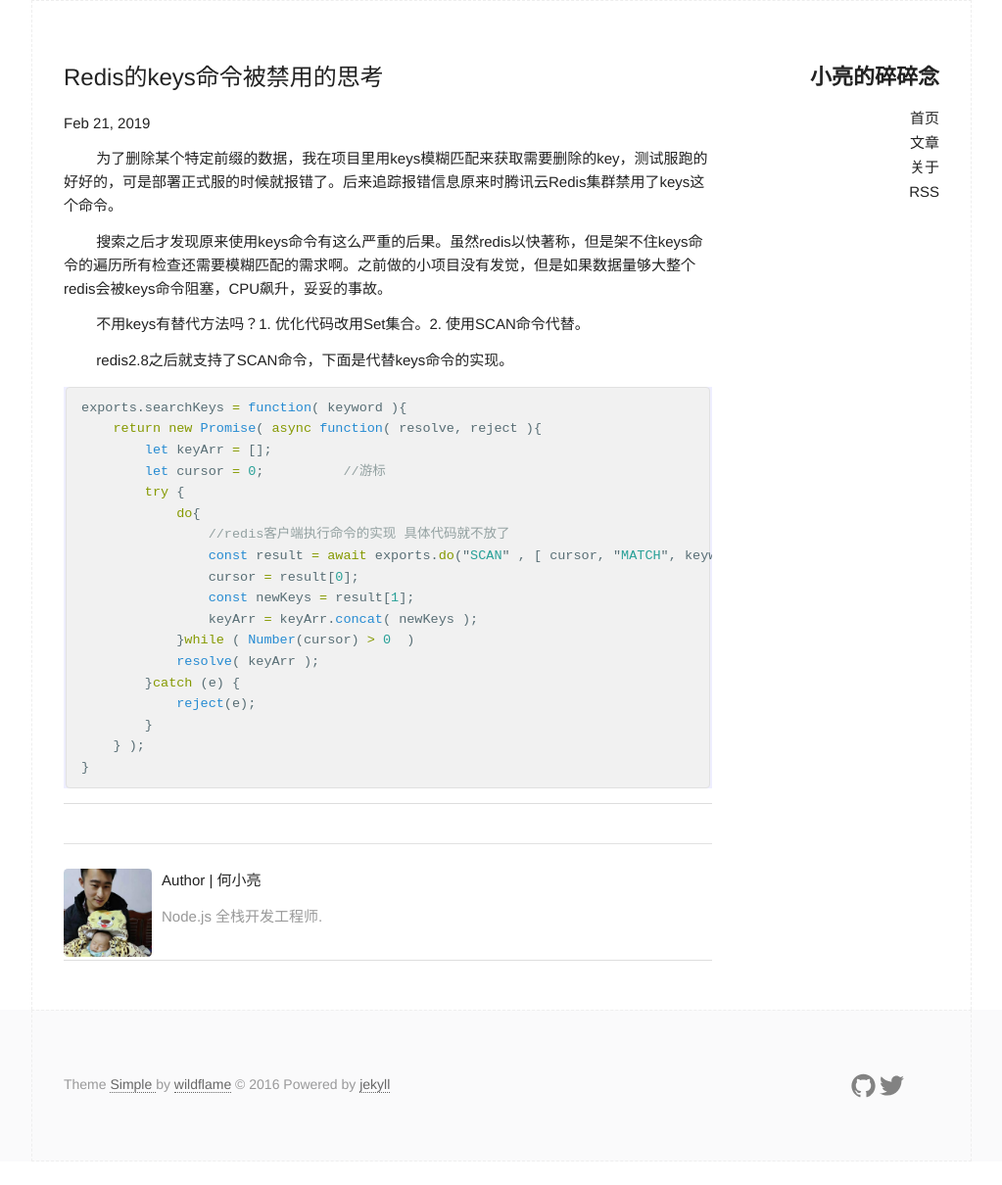
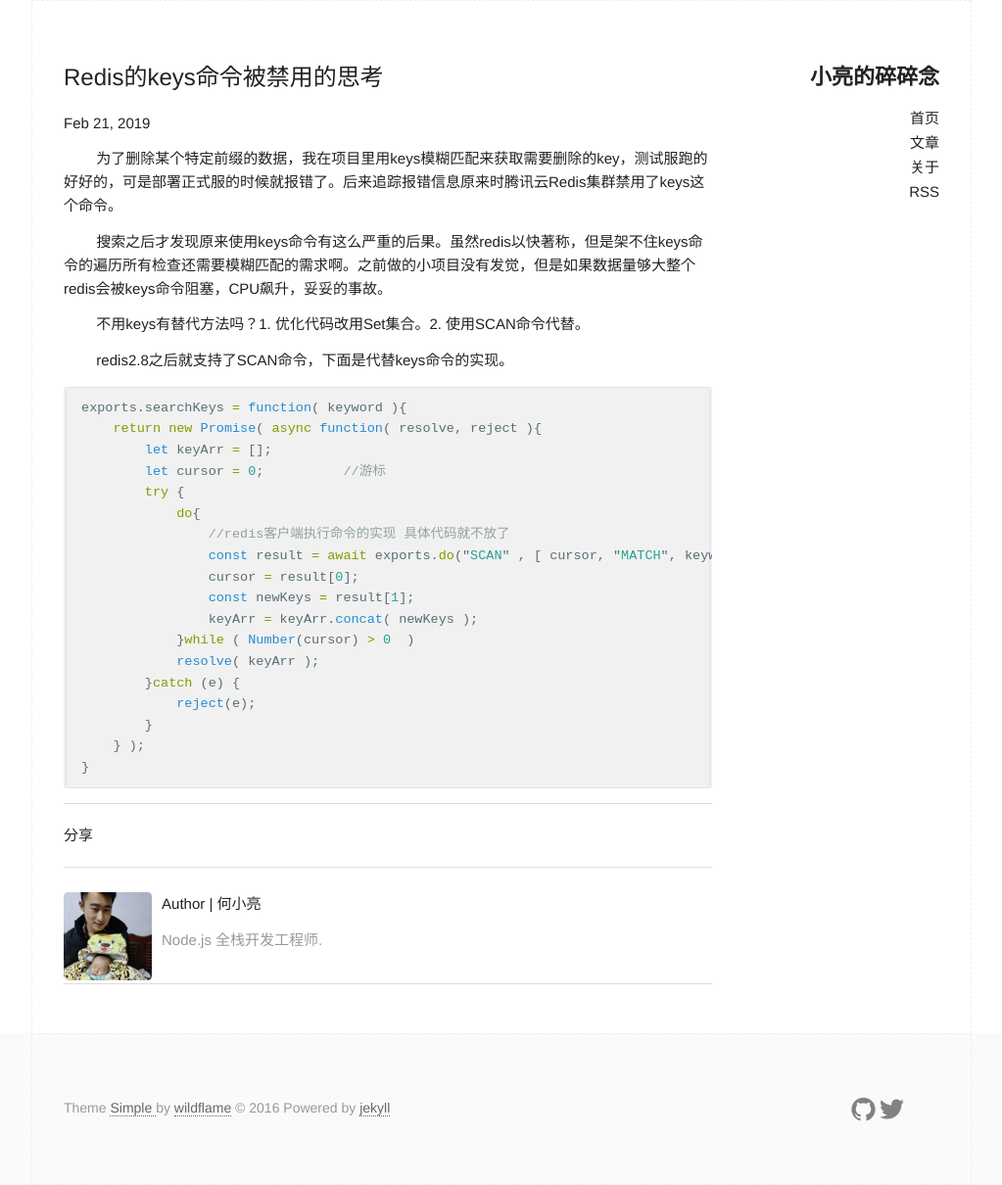
Before and after one commit to Snoopyjoy/blog, a Jekyll site: the page built from _posts/2019-02-21-redis-keys.md, in a window 1280 px wide. Shown: the whole page at 98% size, without its empty margins (128-1151 px from the left). Built offline with Jekyll 4.4.1, drawn with Linux system fonts in a browser that asks for light colours; comment, search, counter and statistics services are not loaded; before the commit the page ends 1186 px from its top, so only the background shows below that.

Commit message:
'集成sharesdk'

```diff
--- a/_config.yml
+++ b/_config.yml
@@ -30,6 +30,6 @@
   client_id: 1648bd782d5ebaf37b40
   client_secret: dbf2d19c7f4d59ef2b8142895fb330f5c2600382
   client_repo: blog
-
+mob: 2a2eda40eebf8
 # used this for post_excerpt at index_page
 excerpt_separator: 一个node.js全栈开发工程师的心路历程
--- a/_includes/share.html
+++ b/_includes/share.html
@@ -1,11 +1,16 @@
-<section class="share">
-  <a class="share-link" href="" onclick="window.open(this.href, 'twitter-share', 'width=550,height=235');return false;">
-    Twitter
-  </a>
-  <a class="share-link" href="" onclick="window.open(this.href, 'facebook-share','width=580,height=296');return false;">
-    Facebook
-  </a>
-  <a class="share-link" href="" onclick="window.open(this.href, 'google-plus-share', 'width=490,height=530'); return false;">
-    Google+
-  </a>
-</section>
+{% if site.mob %}
+<div class="-mob-share-ui-button -mob-share-open">分享</div>
+<div class="-mob-share-ui -mob-share-ui-theme -mob-share-ui-theme-slide-bottom" style="display: none">
+  <ul class="-mob-share-list">
+    <li class="-mob-share-weixin"><p>微信</p></li>
+    <li class="-mob-share-twitter"><p>Twitter</p></li>
+    <li class="-mob-share-linkedin"><p>Linkedin</p></li>
+    <li class="-mob-share-weibo"><p>新浪微博</p></li>
+    <li class="-mob-share-qq"><p>QQ好友</p></li>
+    <li class="-mob-share-facebook"><p>Facebook</p></li>
+  </ul>
+  <div class="-mob-share-close">取消</div>
+</div>
+<div class="-mob-share-ui-bg"></div>
+<script id="-mob-share" src="http://f1.webshare.mob.com/code/mob-share.js?appkey={{site.mob}}"></script>
+{% endif %}
--- a/_layouts/page.html
+++ b/_layouts/page.html
@@ -10,5 +10,4 @@
   <div class="article-content">
     {{ content }}
   </div>
-
 </article>
--- a/_layouts/post.html
+++ b/_layouts/post.html
@@ -13,7 +13,7 @@
   </div>
 
   <footer class="article-footer">
-
+    {% include share.html %}
   <hr/>
 
   {% include author.html %}
--- a/archive.html
+++ b/archive.html
@@ -5,7 +5,7 @@
 
 <div>
 
-  <h2>Archive</h2>
+  <h2>归档</h2>
 
   <section class="archive_list">
     {% for category in site.categories %}
--- a/index.html
+++ b/index.html
@@ -57,6 +57,6 @@
     </article>
     {% endfor %}
 
-    <div class="pagination older-post"><a href="./archive"><data data-icon="ei-arrow-right"></data> Archive  </a></div>
+    <div class="pagination older-post"><a href="./archive"><data data-icon="ei-arrow-right"></data> 归档  </a></div>
   </div>
 </div>
```
